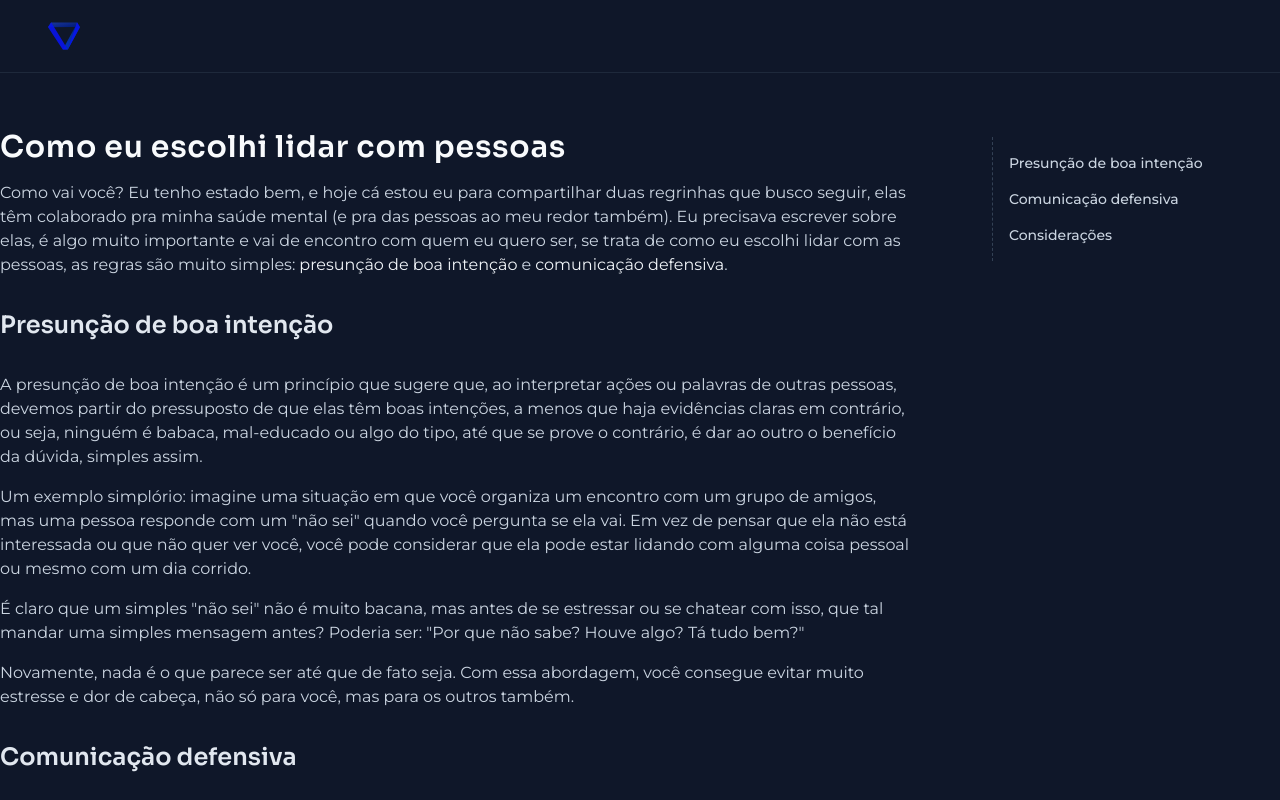
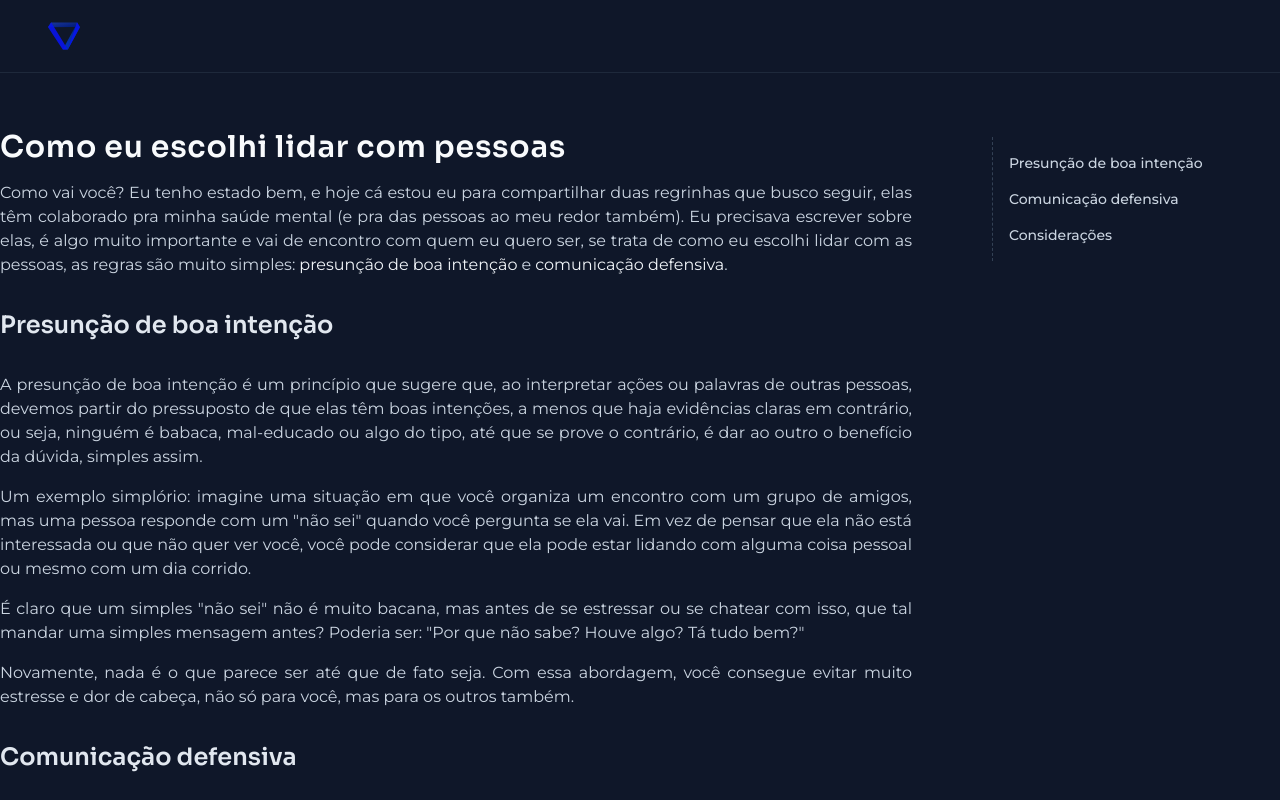
Before and after one commit to alvseven/portfolio, a Next.js app: page /como-eu-escolhi-lidar-com-pessoas in a window 1280 px wide. Shown: the top 800 px of the page. Built offline with nearby package versions, Linux system fonts and the light colour scheme.

Commit message:
add text justify

```diff
--- a/src/app/como-eu-escolhi-lidar-com-pessoas/page.tsx
+++ b/src/app/como-eu-escolhi-lidar-com-pessoas/page.tsx
@@ -23,7 +23,7 @@ export default async function Home() {
   return (
     <>
       <main className="flex col-span-12 sm:col-span-9 py-8">
-        <article className="flex flex-col gap-4 px-4 sm:pr-12 pl-6 xl:pl-0 max-w-full">
+        <article className="flex flex-col gap-4 px-4 sm:pr-12 pl-6 xl:pl-0 max-w-full text-justify">
           <h1 className="opacity-100 font-bold text-2xl text-pretty text-title lg:text-3xl tracking-wide">
             Como eu escolhi lidar com pessoas
           </h1>
--- a/src/app/type-narrowing-vs-type-widening/page.tsx
+++ b/src/app/type-narrowing-vs-type-widening/page.tsx
@@ -31,7 +31,7 @@ export default async function Home() {
   return (
     <>
       <main className="flex col-span-12 sm:col-span-9 py-8">
-        <article className="flex flex-col gap-4 px-4 sm:pr-12 pl-6 xl:pl-0 max-w-full">
+        <article className="flex flex-col gap-4 px-4 sm:pr-12 pl-6 xl:pl-0 max-w-full text-justify">
           <h1 className="opacity-100 font-bold text-2xl text-pretty text-title lg:text-3xl tracking-wide">
             Type narrowing e type widening no typescript
           </h1>
--- a/src/app/type-vs-interface/page.tsx
+++ b/src/app/type-vs-interface/page.tsx
@@ -62,7 +62,7 @@ export default async function Home() {
   return (
     <>
       <main className="flex col-span-12 sm:col-span-9 py-8">
-        <article className="flex flex-col gap-4 px-4 sm:pr-12 pl-6 xl:pl-0 max-w-full">
+        <article className="flex flex-col gap-4 px-4 sm:pr-12 pl-6 xl:pl-0 max-w-full text-justify">
           <h1 className="opacity-100 font-bold text-2xl text-pretty text-title lg:text-3xl tracking-wide">
             Type vs interface
           </h1>
```
